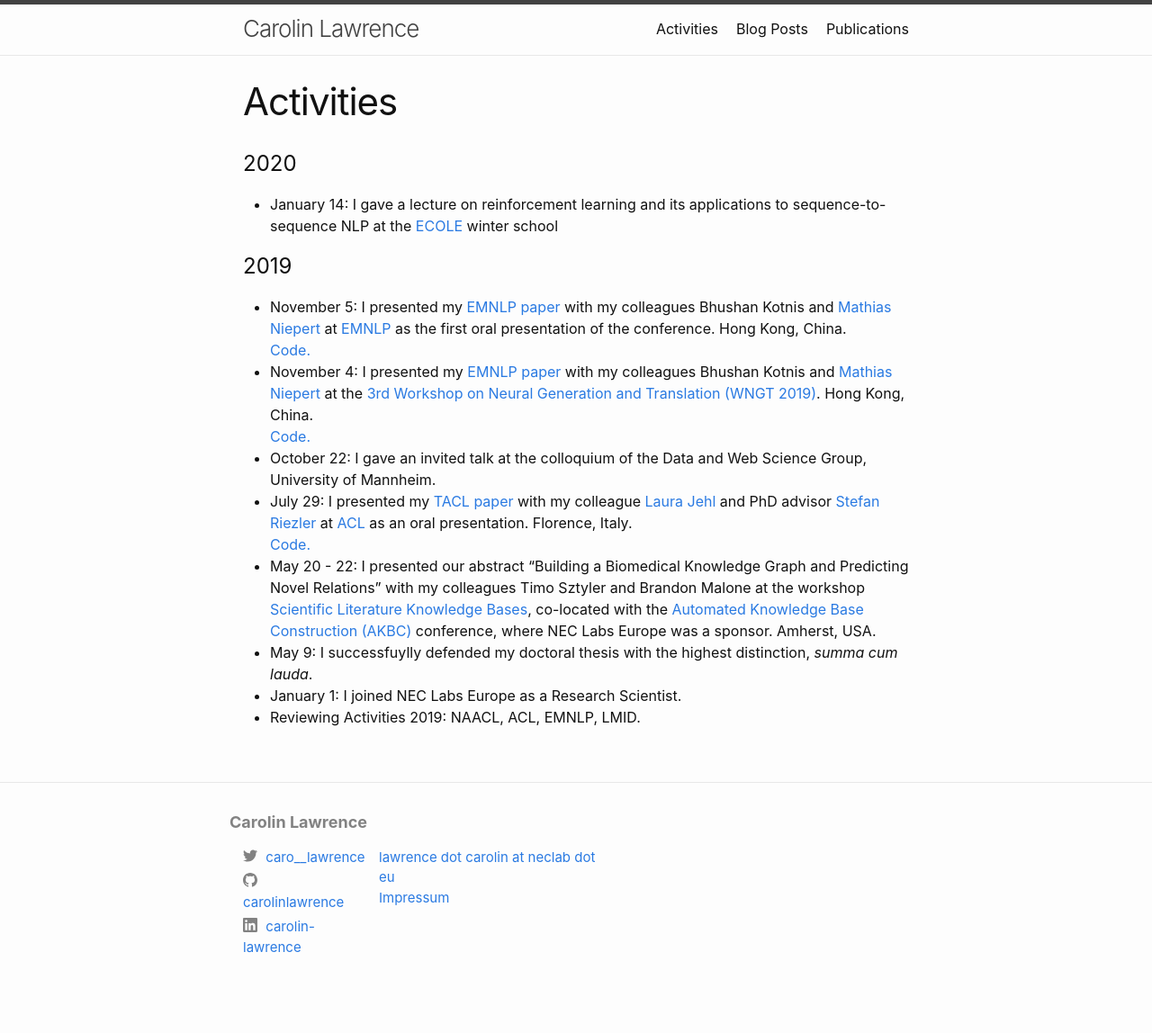
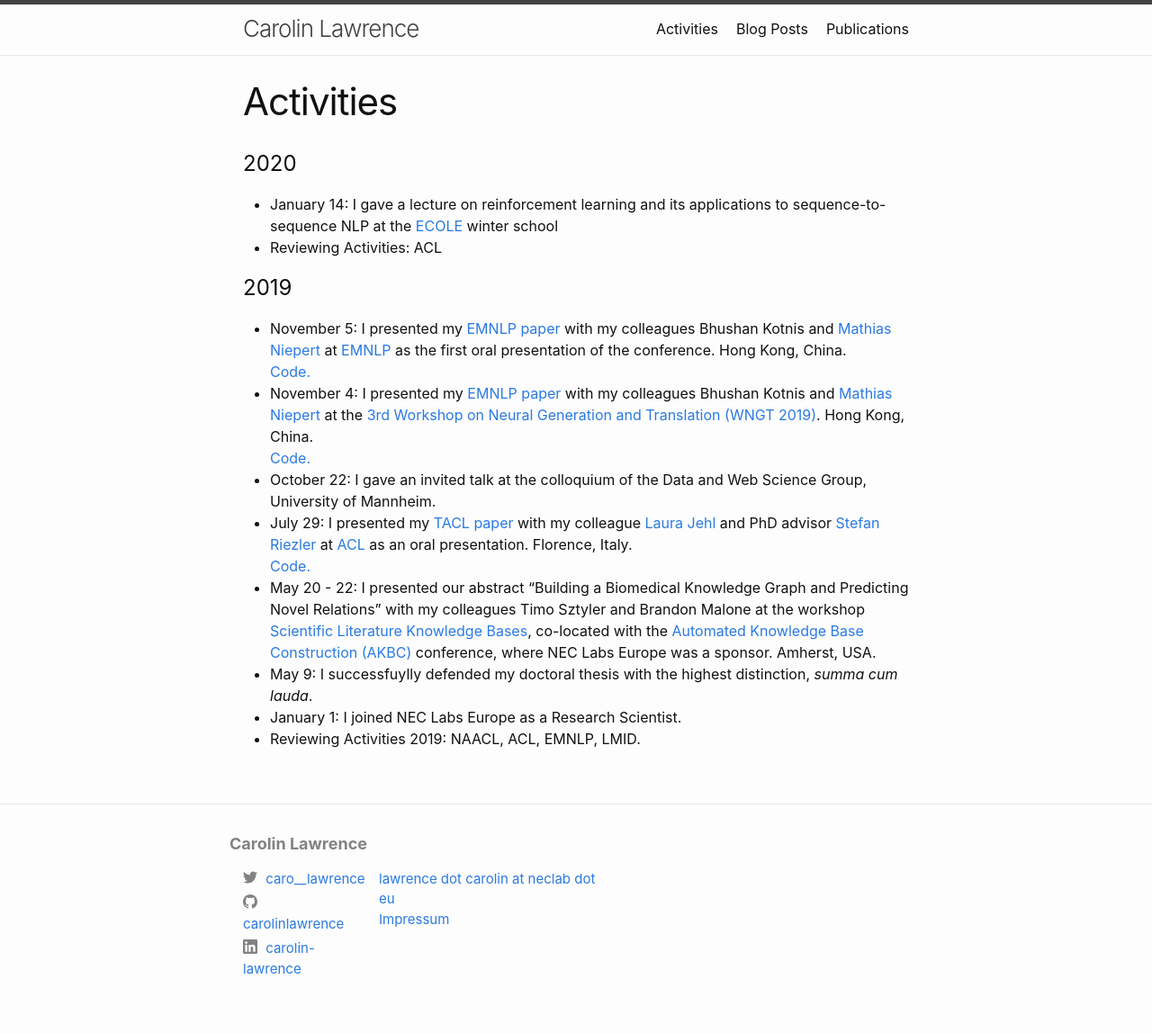
Before and after one commit to carolinlawrence/carolinlawrence.github.io, a Jekyll site: the page built from activities.markdown, in a window 1280 px wide. Shown: the whole page at 90% size. Built offline with Jekyll 4.4.1, drawn with Linux system fonts in a browser that asks for light colours; before the commit the page ends 1124 px from its top, so only the background shows below that.

Commit message:
Update activities.markdown

```diff
--- a/activities.markdown
+++ b/activities.markdown
@@ -5,6 +5,7 @@ permalink: /activities/
 ---
 # 2020
 * January 14: I gave a lecture on reinforcement learning and its applications to sequence-to-sequence NLP at the <a href="https://ecole-itn.eu/">ECOLE</a> winter school
+* Reviewing Activities: ACL
 
 # 2019
 * November 5: I presented my <a href='https://www.aclweb.org/anthology/D19-1001.pdf'>EMNLP paper</a> with my colleagues Bhushan Kotnis and <a href='http://www.matlog.net/'>Mathias Niepert</a> at <a href='https://sites.google.com/view/wngt19/home'>EMNLP</a> as the first oral presentation of the conference. Hong Kong, China.<br/> <a href='https://github.com/carolinlawrence/BiSon'>Code.</a>
```
